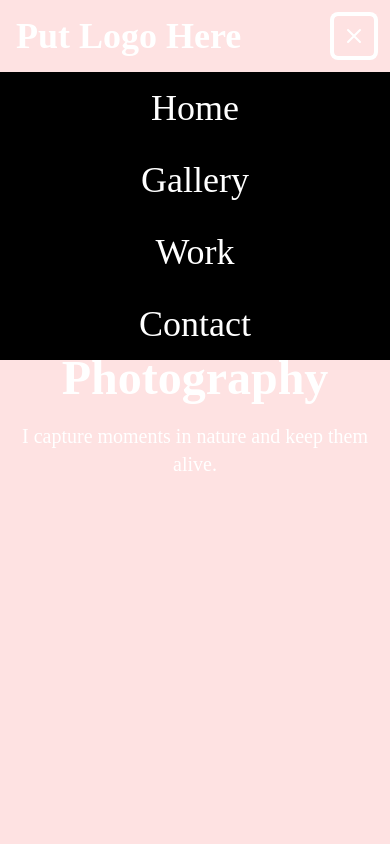
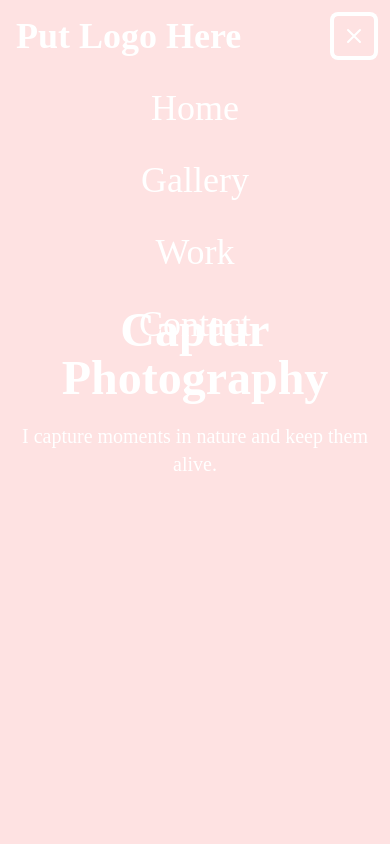
Before and after one commit to arushiMWork2004/maqroBudgetStore, a Next.js app: page / in a window 390 px wide. Both pictures are taken after a click on the button 354 px from the left and 36 px from the top of the page. Shown: the top 844 px of the page. Built offline with nearby package versions, Linux system fonts and the light colour scheme.

Commit message:
Update Navbar.jsx

```diff
--- a/components/Navbar.jsx
+++ b/components/Navbar.jsx
@@ -5,6 +5,8 @@ const Navbar = () => {
   const [nav, setNav] = useState(false);
   const [color, setColor] = useState('transparent');
   const [textColor, setTextColor] = useState('white');
+  const [mobileMenuBackground, setMobileMenuBackground] = useState('white');
+  const [mobileMenuTextColor, setMobileMenuTextColor] = useState('#000000');
 
   const handleNav = () => {
     setNav(!nav);
@@ -28,6 +30,16 @@ const Navbar = () => {
       window.removeEventListener('scroll', changeColor);
     };
   }, []);
+
+  useEffect(() => {
+    if (nav) {
+      setMobileMenuBackground('#808080');
+      setMobileMenuTextColor('#ffffff');
+    } else {
+      setMobileMenuBackground('white');
+      setMobileMenuTextColor('#000000');
+    }
+  }, [nav]);
 
   return (
     <div style={{ backgroundColor: color }} className="fixed left-0 top-0 w-full z-10 ease-in duration-300">
@@ -87,7 +99,7 @@ const Navbar = () => {
         <div
           className={`${
             nav ? 'flex' : 'hidden'
-          } sm:hidden absolute top-full left-0 right-0 bg-black text-center ease-in duration-300`}
+          } sm:hidden absolute top-full left-0 right-0 bg-${mobileMenuBackground} text-${mobileMenuTextColor} text-center ease-in duration-300`}
         >
           <ul className="w-full">
             <li className="p-4 text-4xl hover:text-gray-500">
```
